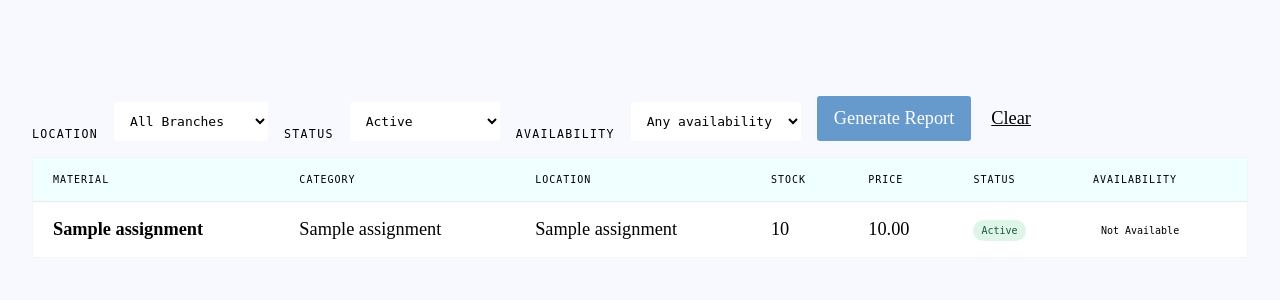
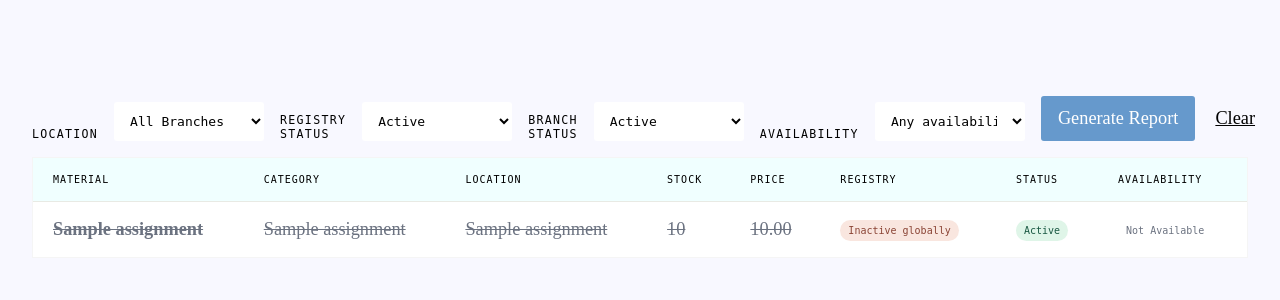
Before and after one commit to laurencetroyv/full-stack-exam, a PHP site: template views/index.view.php in a window 1280 px wide. Shown: the part 81-381 px from the top of the page. Run offline with PHP 8.4, Linux system fonts and the light colour scheme; the template is opened without the code that fills it: most values are stand-ins (such as "Sample title", 1, 10 or a date in 2020).

Commit message:
feat: Add product.is_active status to the reports page

```diff
--- a/public/css/homepage.css
+++ b/public/css/homepage.css
@@ -22,6 +22,17 @@
     font-weight: bold
 }
 
+.product-inactive td {
+    color: var(--muted, #6b7280);
+    text-decoration: line-through;
+    text-decoration-thickness: 1px;
+}
+
+.product-inactive .pill,
+.product-inactive .availability {
+    text-decoration: none;
+}
+
 .empty {
     text-align: center;
     color: var(--muted);
--- a/views/index.view.php
+++ b/views/index.view.php
@@ -29,7 +29,18 @@
             <?php endforeach; ?>
         </select>
 
-        <label for="status">Status</label>
+        <label for="product_status">Registry status</label>
+        <select name="product_status" id="product_status">
+            <option value="">Any registry status</option>
+            <option value="active" <?= $filters['product_status'] === 'active' ? 'selected' : '' ?>>
+                Active
+            </option>
+            <option value="inactive" <?= $filters['product_status'] === 'inactive' ? 'selected' : '' ?>>
+                Inactive
+            </option>
+        </select>
+
+        <label for="status">Branch status</label>
         <select name="status" id="status">
             <option value="">Any Status</option>
             <option value="active" <?= $filters['status'] === 'active' ? 'selected' : '' ?>>
@@ -65,6 +76,7 @@
                         <th>Location</th>
                         <th>Stock</th>
                         <th>Price</th>
+                        <th>Registry</th>
                         <th>Status</th>
                         <th>Availability</th>
                     </tr>
@@ -72,15 +84,21 @@
                 <tbody>
                 <?php if (!$assignments): ?>
                 <tr>
-                    <td colspan="7" class="empty">No data found</td>
+                    <td colspan="8" class="empty">No data found</td>
                 </tr>
                 <?php endif; foreach ($assignments as $item): ?>
-                    <tr>
+                    <?php $productIsActive = $item['product_is_active'] === true || $item['product_is_active'] === 't' || $item['product_is_active'] === 1 || $item['product_is_active'] === '1'; ?>
+                    <tr class="<?= $productIsActive ? '' : 'product-inactive' ?>">
                         <td class="material-name"><?= $item['product_name'] ?></td>
                         <td><?= $item['category_name'] ?? 'Not Categorized' ?></td>
                         <td><?= $item['branch_name'] ?></td>
                         <td><?= $item['stock'] ?></td>
                         <td><?= number_format($item['price'], 2) ?></td>
+                        <td>
+                            <span class="pill <?= $productIsActive ? 'active' : 'inactive' ?>">
+                                <?= $productIsActive ? 'Active' : 'Inactive globally' ?>
+                            </span>
+                        </td>
                         <td>
                             <span class="pill <?= $item['branch_status'] ?>">
                                 <?= ucfirst($item['branch_status']) ?>
```
Also changed, not shown: controllers/IndexController.php (+7 -2 lines).
